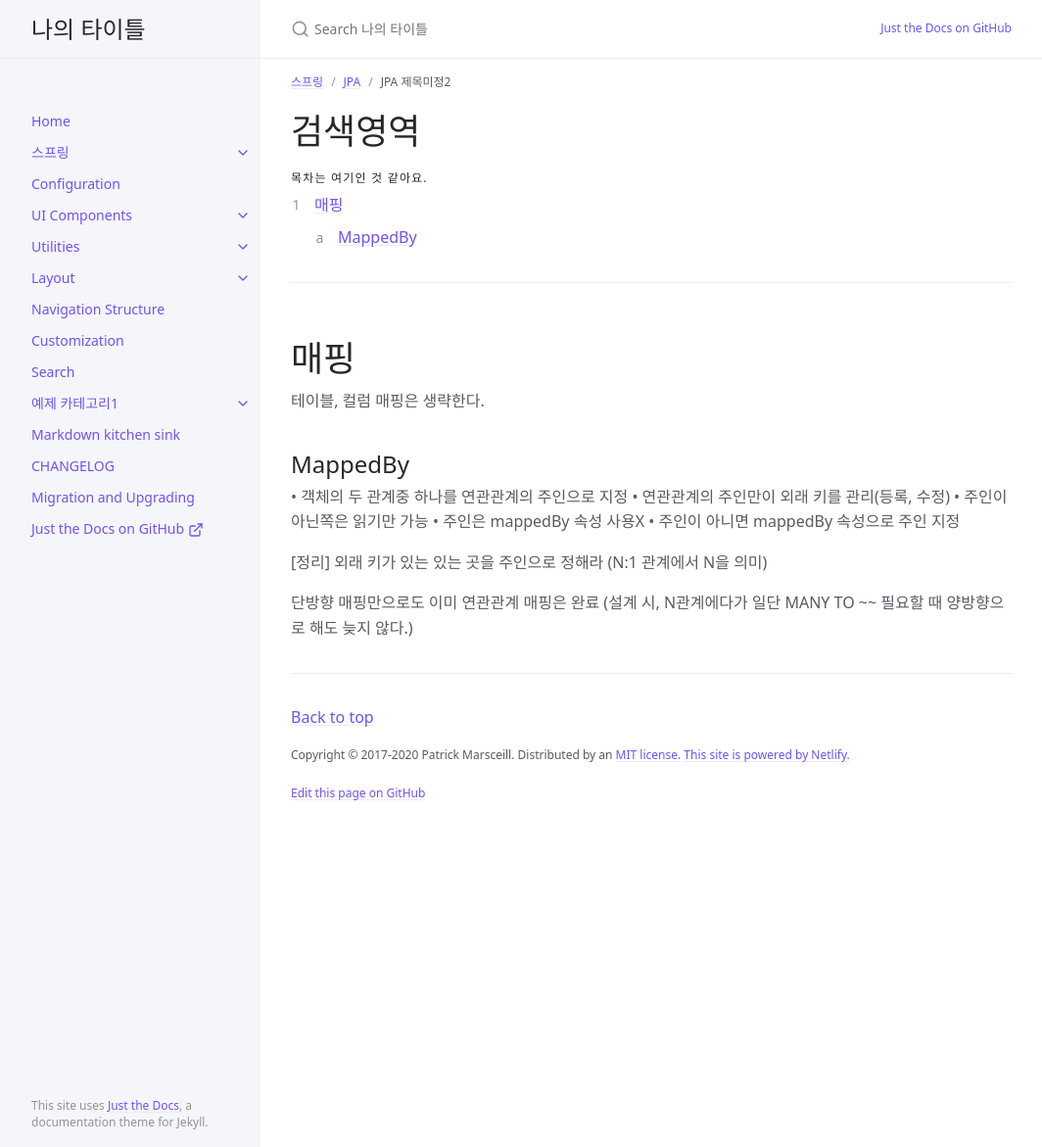
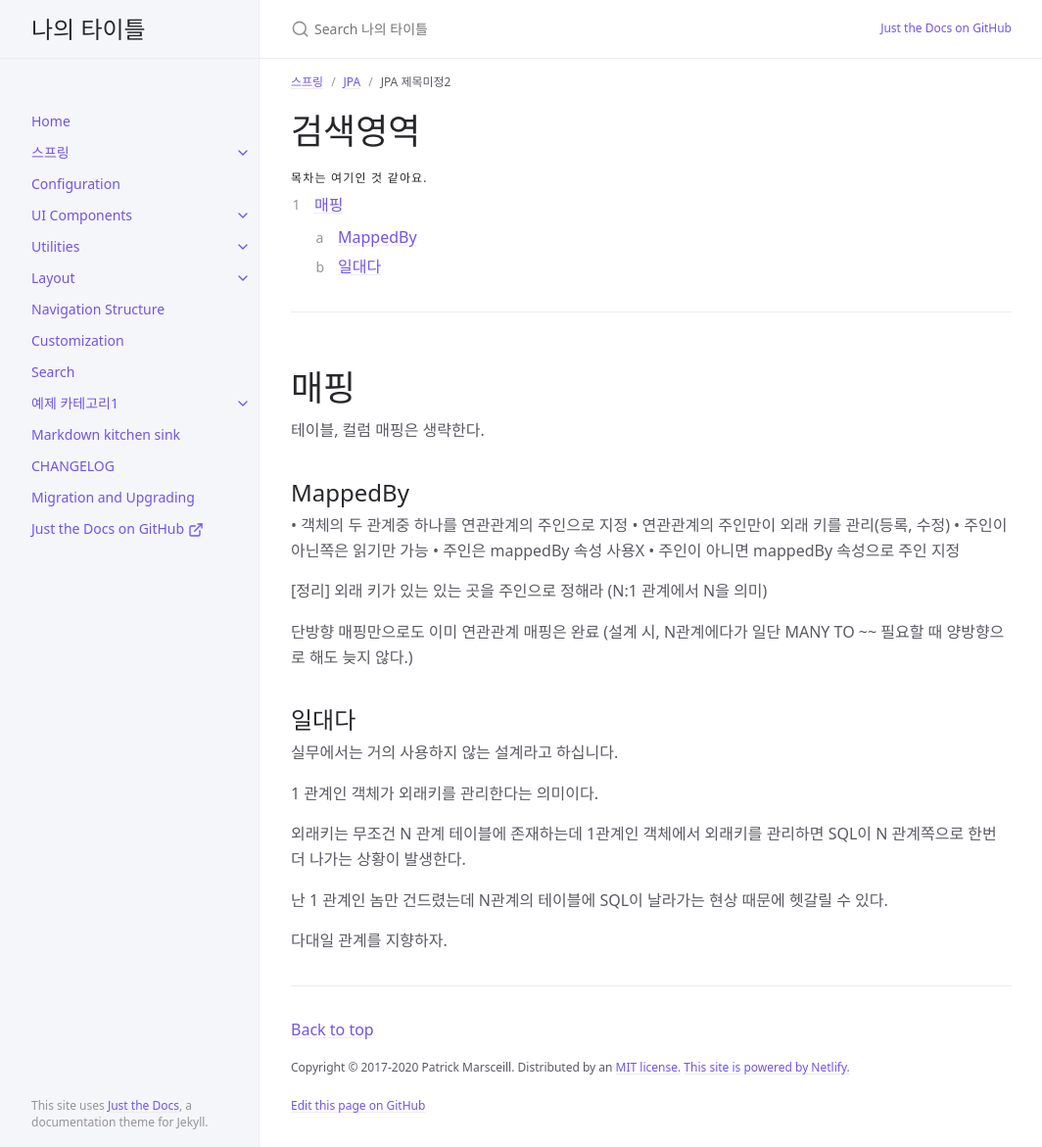
Before and after one commit to wlghks453/wlghks453.github.io, a Jekyll site: the page built from docs/spring/JPA-2.md, in a window 1280 px wide and 1171 px high. Shown: the whole window at 98% size, without its empty margins (107-1171 px from the left). Built offline with Jekyll 4.4.1, drawn with Linux system fonts in a browser that asks for light colours; cached includes are drawn as plain includes.

Commit message:
Update JPA-2.md

```diff
--- a/docs/spring/JPA-2.md
+++ b/docs/spring/JPA-2.md
@@ -36,3 +36,15 @@ nav_order: 1
 외래 키가 있는 있는 곳을 주인으로 정해라 (N:1 관계에서 N을 의미)
 
 단방향 매핑만으로도 이미 연관관계 매핑은 완료 (설계 시, N관계에다가 일단 MANY TO ~~ 필요할 때 양방향으로 해도 늦지 않다.)
+
+## 일대다
+
+실무에서는 거의 사용하지 않는 설계라고 하십니다.
+
+1 관계인 객체가 외래키를 관리한다는 의미이다.
+
+외래키는 무조건 N 관계 테이블에 존재하는데 1관계인 객체에서 외래키를 관리하면 SQL이 N 관계쪽으로 한번 더 나가는 상황이 발생한다.
+
+난 1 관계인 놈만 건드렸는데 N관계의 테이블에 SQL이 날라가는 현상 때문에 헷갈릴 수 있다.
+
+다대일 관계를 지향하자.
```
